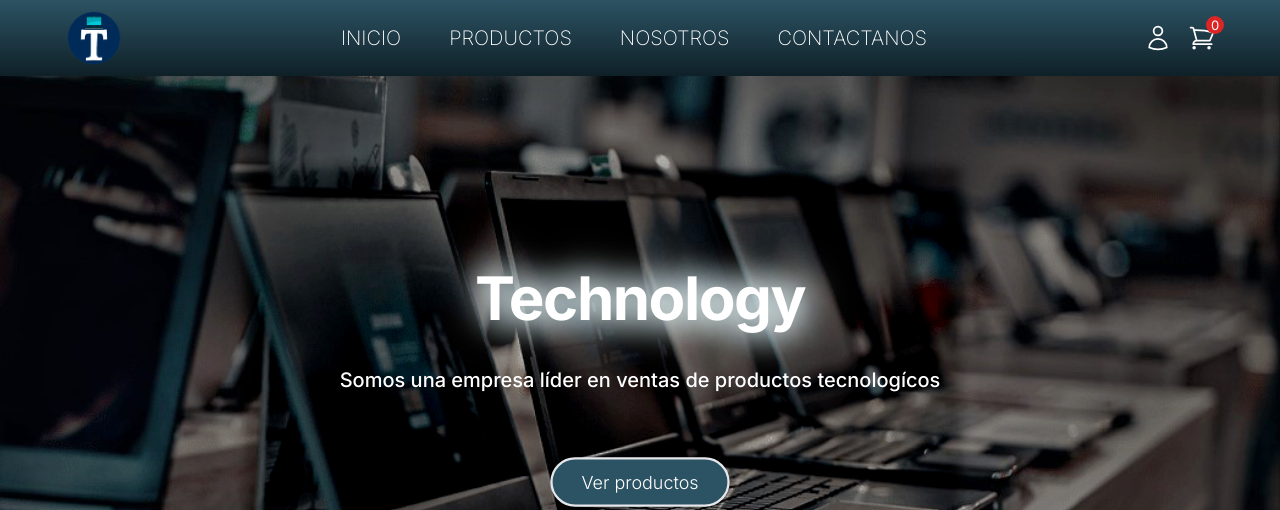
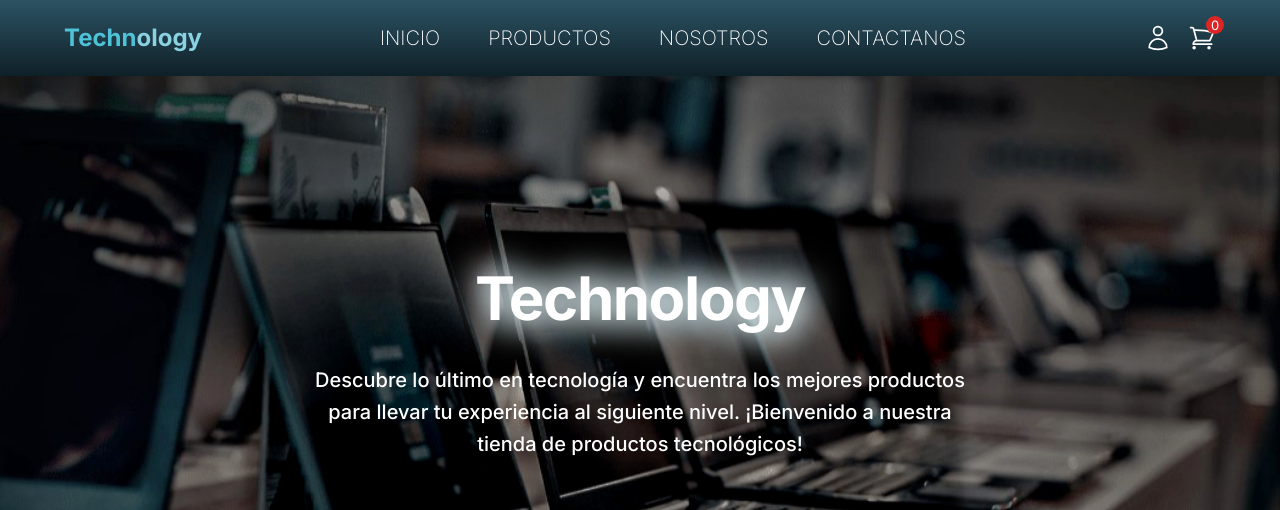
Before and after one commit to Davidmenq/ecommerce_CodiGO, a Next.js app: page / in a window 1280 px wide. Shown: the top 510 px of the page. Built offline with nearby package versions, Linux system fonts and the light colour scheme; no server answers.

Commit message:
Arreglé el logo y la descripción del hero

```diff
--- a/src/app/page.jsx
+++ b/src/app/page.jsx
@@ -43,7 +43,7 @@ export default function Home() {
     <main className="flex w-full flex-col items-center justify-between ">
       <Hero
         titulo="Technology"
-        parrafo="Somos una empresa líder en ventas de productos tecnologícos"
+        parrafo="Descubre lo último en tecnología y encuentra los mejores productos para llevar tu experiencia al siguiente nivel. ¡Bienvenido a nuestra tienda de productos tecnológicos!"
         rutaimg={"/imagenes/Hero8.png"}
         button={<BtnForm label="Ver productos" labelColor="white"/>}
       />
--- a/src/components/Header.tsx
+++ b/src/components/Header.tsx
@@ -105,7 +105,10 @@ const Header = () => {
                 </button>
               </div>
               <Link href={"/"}>
-                <img src="/imagenes/Prueba2.png" alt="Logo" width={60} />
+                <h1 className="hidden lg:block text-2xl text-[#50C2D8] font-bold">
+                  Techn<span className="text-[#8AD2E1] font-bold">ology</span>
+                </h1>
+                <img src="/imagenes/Prueba2.png" alt="Logo" width={60} className="lg:hidden"/>
               </Link>
               <div className="flex space-x-4 lg:hidden">{renderIconsDer()}</div>
             </div>
```
